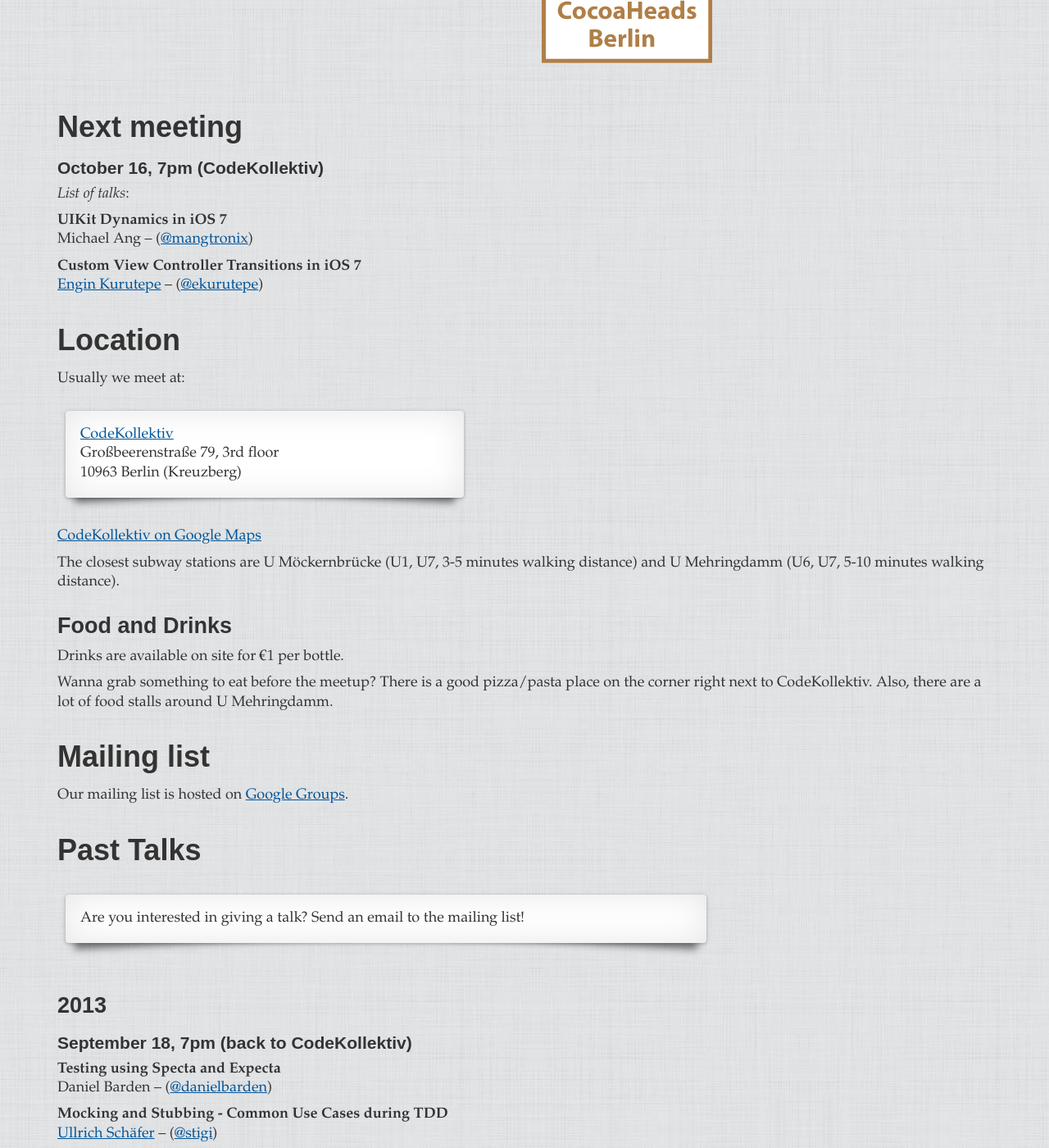
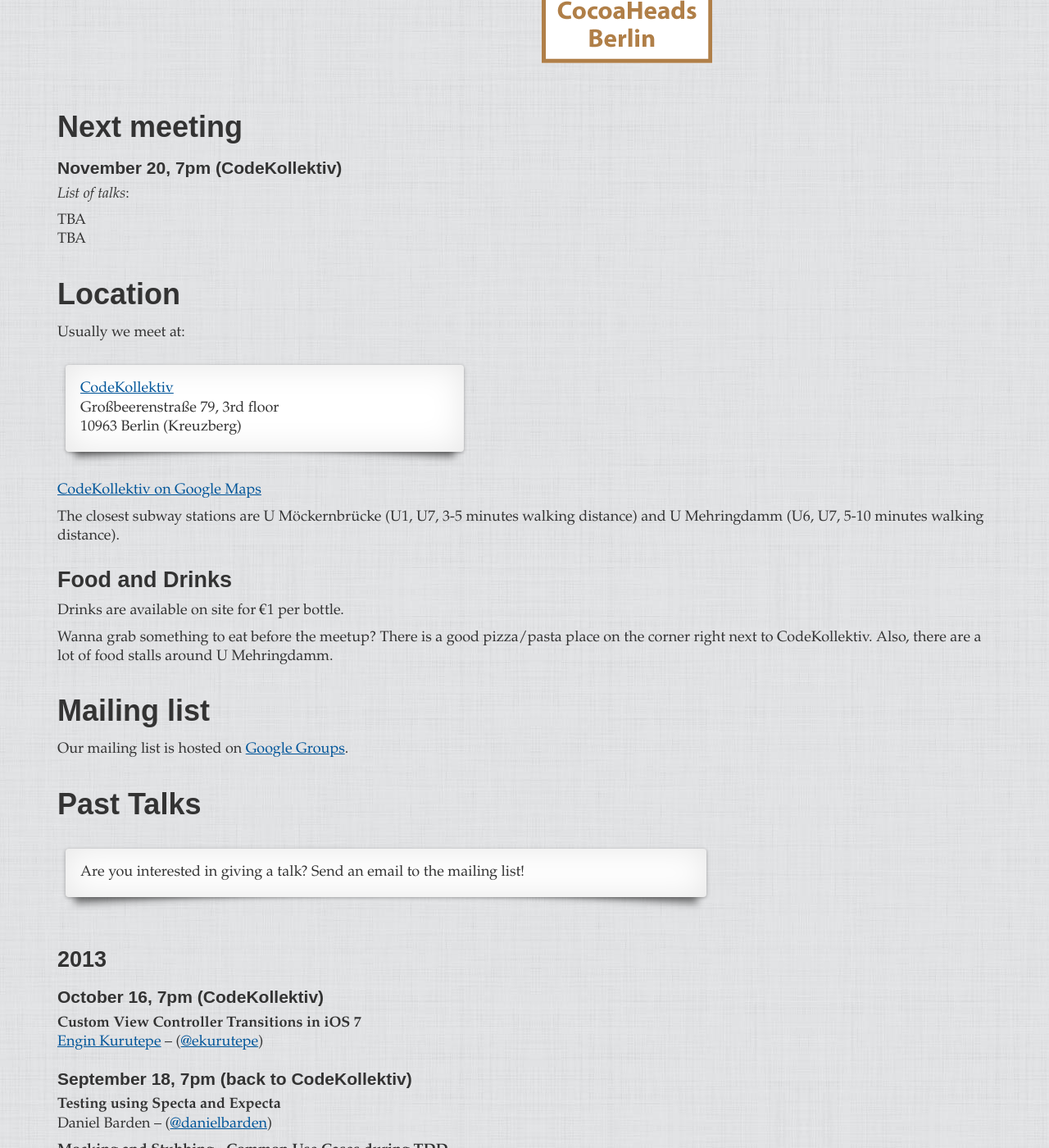
Before and after one commit to cocoaheads-berlin/cocoaheads-berlin.github.com, a Jekyll site: the page built from index.markdown, in a window 1280 px wide and 1400 px high, scrolled down 259 px. Shown: the whole window at 82% size. Built offline with Jekyll 4.4.1, drawn with Linux system fonts in a browser that asks for light colours; some web fonts are replaced; Markdown is read by kramdown in place of the engine named in the settings.

Commit message:
Update index.markdown

```diff
--- a/index.markdown
+++ b/index.markdown
@@ -19,16 +19,12 @@ title: Welcome!
 # Next meeting
 
 
-### October 16, 7pm (CodeKollektiv)
+### November 20, 7pm (CodeKollektiv)
 
 *List of talks*:
 
-**UIKit Dynamics in iOS 7**<br>
-Michael Ang – ([@mangtronix](https://twitter.com/mangtronix))
-
-**Custom View Controller Transitions in iOS 7** <br>
-[Engin Kurutepe](http://www.kurutepe.com) – ([@ekurutepe](https://twitter.com/ekurutepe))
-
+- TBA
+- TBA
 
 
 <script type="text/javascript">
@@ -71,6 +67,11 @@ list!
 </div>
 
 ## 2013
+
+### October 16, 7pm (CodeKollektiv)
+
+**Custom View Controller Transitions in iOS 7** <br>
+[Engin Kurutepe](http://www.kurutepe.com) – ([@ekurutepe](https://twitter.com/ekurutepe))
 
 ### September 18, 7pm (back to CodeKollektiv)
 
```
